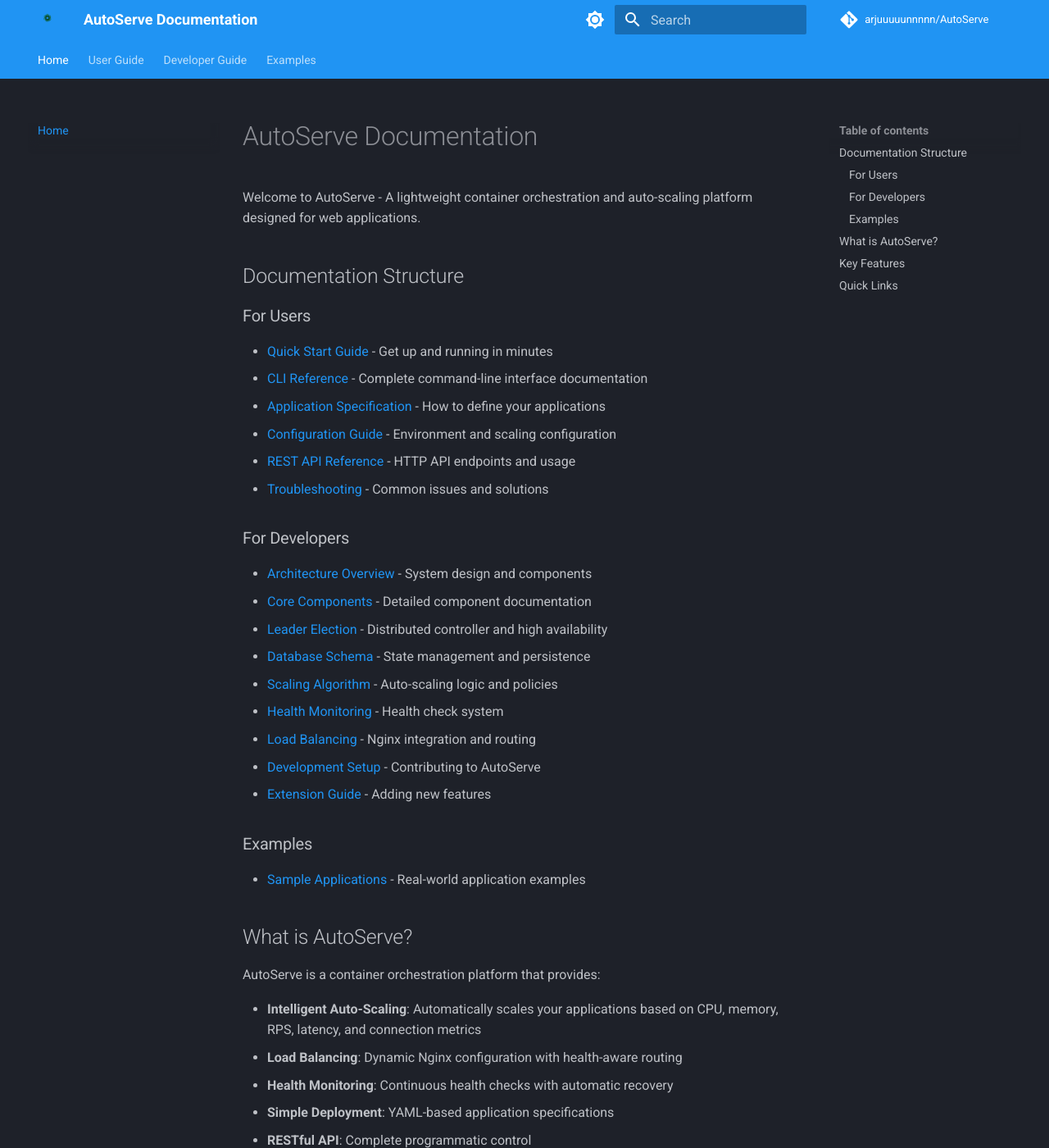
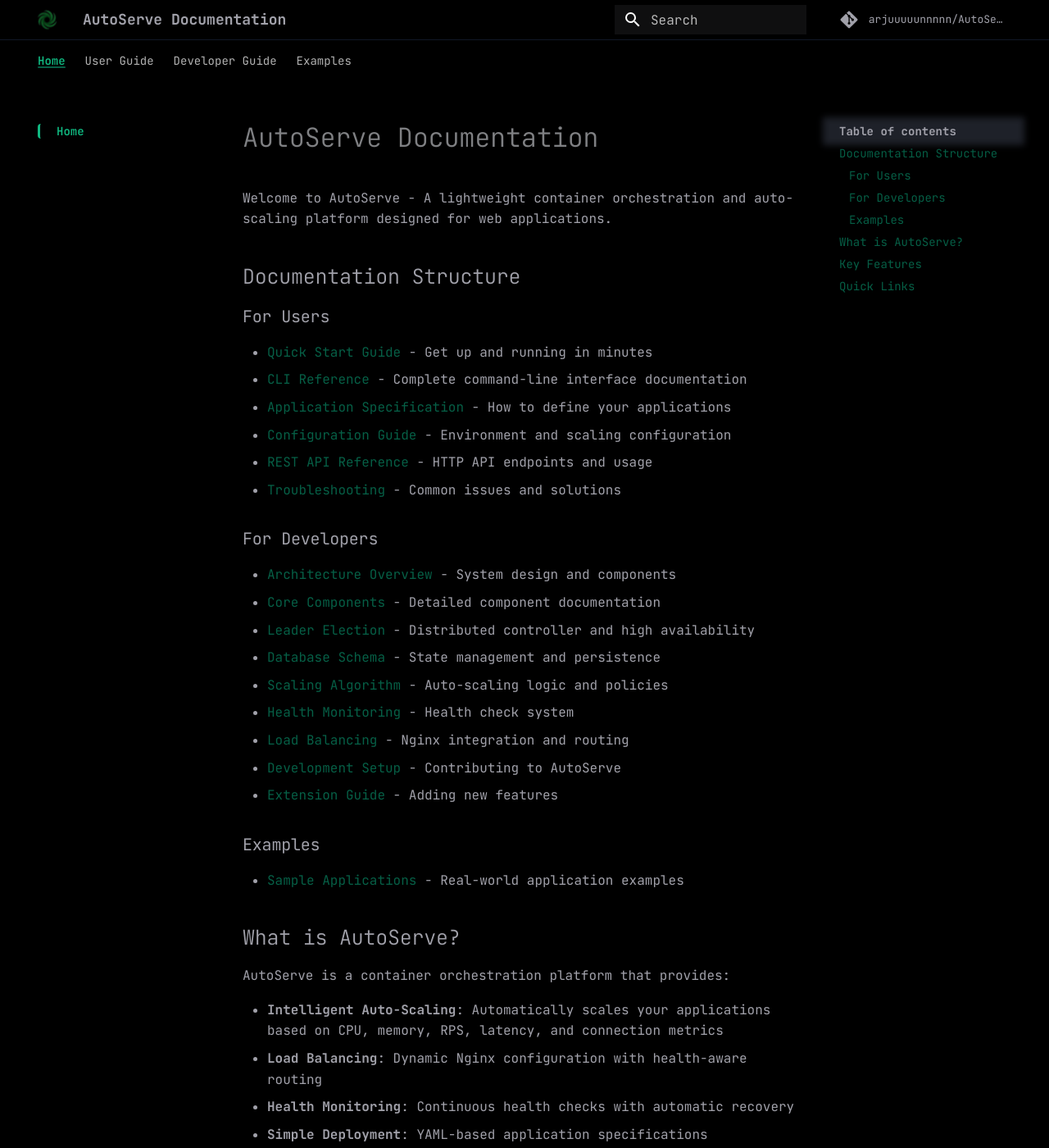
Before and after one commit to arjuuuuunnnnn/Orchestry, an MkDocs documentation site: the page built from docs/index.md, in a window 1280 px wide and 1400 px high. Shown: the whole window at 82% size. Built offline with MkDocs 1.6.1 and Material for MkDocs 9.7.7, drawn with Linux system fonts in a browser that asks for light colours; comment, search, counter and statistics services are not loaded; the version menu is left out.

Commit message:
docs: theme changed, updated

```diff
--- /dev/null
+++ b/docs/styles/overrides.css
@@ -0,0 +1,261 @@
+@import url('https://fonts.googleapis.com/css2?family=JetBrains+Mono:wght@400;600;700&display=swap');
+/* If hosted without local font files, rely on system fallback monospace. */
+:root {
+  --font-text: "JetBrains Mono", ui-monospace, SFMono-Regular, Menlo, Monaco, Consolas, "Liberation Mono", "DejaVu Sans Mono", monospace;
+  --font-code: "JetBrains Mono", ui-monospace, SFMono-Regular, Menlo, Monaco, Consolas, "Liberation Mono", "DejaVu Sans Mono", monospace;
+
+  --color-text: #a1a1aa; /* normal text */
+  --color-link: #065f46; /* links */
+  --md-default-bg-color: #000000; /* make the whole site background black */
+  --md-primary-fg-color: #000000; /* keep headers neutral, no blue */
+  --md-accent-fg-color: #000000; /* neutral accent */
+}
+
+html, body {
+  font-family: var(--font-text) !important;
+  background-color: #000000 !important;
+}
+
+/* Global text color */
+.md-typeset,
+.md-nav__title,
+.md-nav__link,
+.md-nav__item,
+.md-footer,
+.md-header,
+body {
+  color: var(--color-text) !important;
+}
+
+/* Header and nav: remove colored backgrounds; keep neutral */
+.md-header,
+.md-tabs,
+.md-footer {
+  background-color: #000000 !important; /* near-black neutral */
+}
+
+/* Add a subtle separator line between header and body */
+.md-header {
+  border-bottom: 1px solid #111827 !important; /* subtle separator */
+  box-shadow: none !important; /* remove default elevation shadow */
+}
+
+/* Links color */
+.md-typeset a,
+.md-nav__link[href],
+.md-footer a {
+  color: var(--color-link) !important;
+}
+
+/* Link hover/focus: slightly darker */
+.md-typeset a:hover,
+.md-typeset a:focus,
+.md-nav__link[href]:hover,
+.md-nav__link[href]:focus,
+.md-footer a:hover,
+.md-footer a:focus {
+  color: #064e3b !important;
+}
+
+/* Code blocks and inline code use same mono font */
+.md-typeset code,
+.md-typeset pre,
+.md-typeset kbd,
+.md-typeset samp {
+  font-family: var(--font-code) !important;
+}
+
+/* Soften code block background to match neutral theme */
+:root {
+  --md-code-bg-color: #0f0f10; /* subtle dark */
+  --md-default-fg-color--light: var(--color-text);
+}
+
+/* Remove the "Made with Material for MkDocs" footer generator line only */
+/* We also have generator: false in mkdocs.yml, but this ensures it's hidden */
+.md-footer-meta__inner a[rel="generator"] {
+  display: none !important;
+}
+
+/* Keep only our copyright area visible if present */
+.md-footer__inner {
+  border-top: 1px solid #111827; /* subtle separator */
+}
+
+/* Optional: tone down primary colored UI elements from Material */
+.md-button,
+.md-tag,
+.md-typeset .md-button--primary {
+  background-color: #111827 !important; /* neutral */
+  color: var(--color-text) !important;
+}
+
+/* Search bar neutral styling */
+.md-search__input {
+  background-color: #0f0f10 !important;
+  color: var(--color-text) !important;
+}
+
+/* Tables */
+.md-typeset table th,
+.md-typeset table td {
+  border-color: #141d28 !important; /* slate-700-ish */
+}
+
+/* ACTIVE TAB STYLING - Green active states without fade effects */
+
+/* Style the active tab in the top navigation */
+.md-tabs__item--active .md-tabs__link,
+.md-tabs__link--active {
+  color: #10b981 !important; /* bright green text */
+  background-color: transparent !important; /* no background */
+  border-radius: 6px !important;
+  font-weight: 600 !important;
+  position: relative;
+}
+
+/* Add emerald-800 underline to active tab */
+.md-tabs__item--active .md-tabs__link::after,
+.md-tabs__link--active::after {
+  content: "";
+  position: absolute;
+  bottom: 0;
+  left: 0;
+  right: 0;
+  height: 2px;
+  background: #065f46 !important; /* emerald-800 */
+  border-radius: 2px;
+}
+
+/* Style active items in left sidebar navigation */
+.md-nav__item--active > .md-nav__link,
+.md-nav__link--active {
+  color: #10b981 !important; /* bright green */
+  background-color: rgba(16, 185, 129, 0.1) !important; /* subtle green background */
+  border-radius: 4px !important;
+  font-weight: 600 !important;
+  border-left: 3px solid #10b981 !important; /* green left border indicator */
+  padding-left: 1rem !important;
+}
+
+/* Style active items in right sidebar TOC */
+.md-nav--secondary .md-nav__link--active {
+  color: #10b981 !important; /* bright green */
+  background-color: rgba(16, 185, 129, 0.08) !important; /* very subtle green background */
+  border-radius: 4px !important;
+  font-weight: 500 !important;
+  border-left: 2px solid #10b981 !important; /* thin green left border */
+  padding-left: 0.75rem !important;
+}
+
+/* Hover effects for tabs and navigation */
+.md-tabs__link:hover,
+.md-nav__link:hover {
+  color: #34d399 !important; /* lighter green on hover */
+  background-color: rgba(16, 185, 129, 0.05) !important; /* subtle hover background */
+  border-radius: 4px !important;
+  transition: all 0.2s ease !important;
+}
+
+/* Focus states for accessibility */
+.md-tabs__link:focus,
+.md-nav__link:focus {
+  outline: 2px solid #10b981 !important;
+  outline-offset: 2px !important;
+  border-radius: 4px !important;
+}
+
+/* NUCLEAR OPTION: REMOVE ALL FADE/GRADIENT EFFECTS */
+
+/* Target the specific fade elements with maximum specificity */
+html .md-sidebar__scrollwrap::before,
+html .md-sidebar__scrollwrap::after,
+html .md-sidebar--primary .md-sidebar__scrollwrap::before,
+html .md-sidebar--primary .md-sidebar__scrollwrap::after,
+html .md-sidebar--secondary .md-sidebar__scrollwrap::before,
+html .md-sidebar--secondary .md-sidebar__scrollwrap::after {
+  display: none !important;
+  background: none !important;
+  background-image: none !important;
+  content: none !important;
+  opacity: 0 !important;
+  visibility: hidden !important;
+}
+
+/* Remove all pseudo-elements from navigation */
+html .md-nav::before,
+html .md-nav::after,
+html .md-nav__list::before,
+html .md-nav__list::after,
+html .md-nav__item::before,
+html .md-nav__item::after,
+html .md-nav__link::before,
+html .md-nav__link::after {
+  display: none !important;
+  background: none !important;
+  background-image: none !important;
+  content: none !important;
+  opacity: 0 !important;
+  visibility: hidden !important;
+}
+
+/* Specifically target the TOC fade */
+html [data-md-component="toc"] .md-sidebar__scrollwrap::before,
+html [data-md-component="toc"] .md-sidebar__scrollwrap::after,
+html [data-md-component="navigation"] .md-sidebar__scrollwrap::before,
+html [data-md-component="navigation"] .md-sidebar__scrollwrap::after {
+  display: none !important;
+  background: none !important;
+  background-image: none !important;
+  content: none !important;
+  opacity: 0 !important;
+  visibility: hidden !important;
+}
+
+/* Remove gradient masks */
+html .md-sidebar__scrollwrap {
+  -webkit-mask: none !important;
+  mask: none !important;
+  -webkit-mask-image: none !important;
+  mask-image: none !important;
+}
+
+/* Kill any remaining active/focus backgrounds */
+html .md-nav__item .md-nav__link--active,
+html .md-nav__item .md-nav__link--active::before,
+html .md-nav__link--active,
+html .md-nav__link--active::before,
+html .md-nav--secondary .md-nav__link--active,
+html .md-nav--secondary .md-nav__link--active:before {
+  background: none !important;
+  background-color: transparent !important;
+  background-image: none !important;
+  box-shadow: none !important;
+}
+
+/* Remove any potential mask or clip-path effects */
+html .md-sidebar,
+html .md-sidebar__inner,
+html .md-sidebar__scrollwrap,
+html .md-nav,
+html .md-nav__list {
+  -webkit-mask: none !important;
+  mask: none !important;
+  -webkit-mask-image: none !important;
+  mask-image: none !important;
+  clip-path: none !important;
+  overflow: visible !important;
+}
+
+/* Ensure no gradients anywhere */
+html *[class*="md-sidebar"]::before,
+html *[class*="md-sidebar"]::after,
+html *[class*="md-nav"]::before,
+html *[class*="md-nav"]::after {
+  display: none !important;
+  background: none !important;
+  background-image: none !important;
+  content: none !important;
+  opacity: 0 !important;
+  visibility: hidden !important;
+}
--- a/mkdocs.yml
+++ b/mkdocs.yml
@@ -35,21 +35,13 @@ theme:
   logo: images/log0.png
   favicon: images/log0.png
   palette:
-    # Dark mode as default
     - scheme: slate
-      primary: blue
-      accent: blue
-      toggle:
-        icon: material/brightness-7
-        name: Switch to light mode
+      primary: grey
+      accent: grey
 
-    # Light mode toggle
-    - scheme: default
-      primary: blue
-      accent: blue
-      toggle:
-        icon: material/brightness-4
-        name: Switch to dark mode
+  font:
+    text: JetBrains Mono
+    code: JetBrains Mono
 
   features:
     - navigation.tabs
@@ -92,3 +84,6 @@ extra:
   version:
     provider: mike
   generator: false
+
+extra_css:
+  - styles/overrides.css
```
Also changed, not shown: README.md (+10 -58 lines), docs/images/log0.png, 1 other file.
